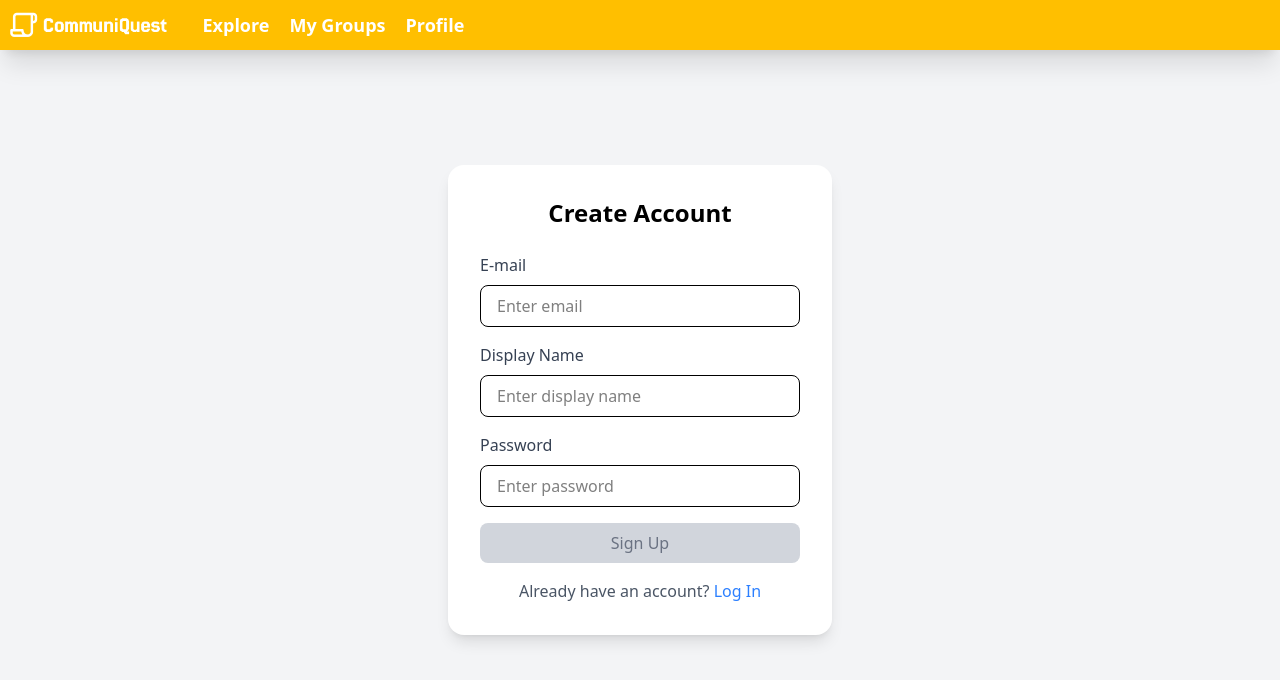
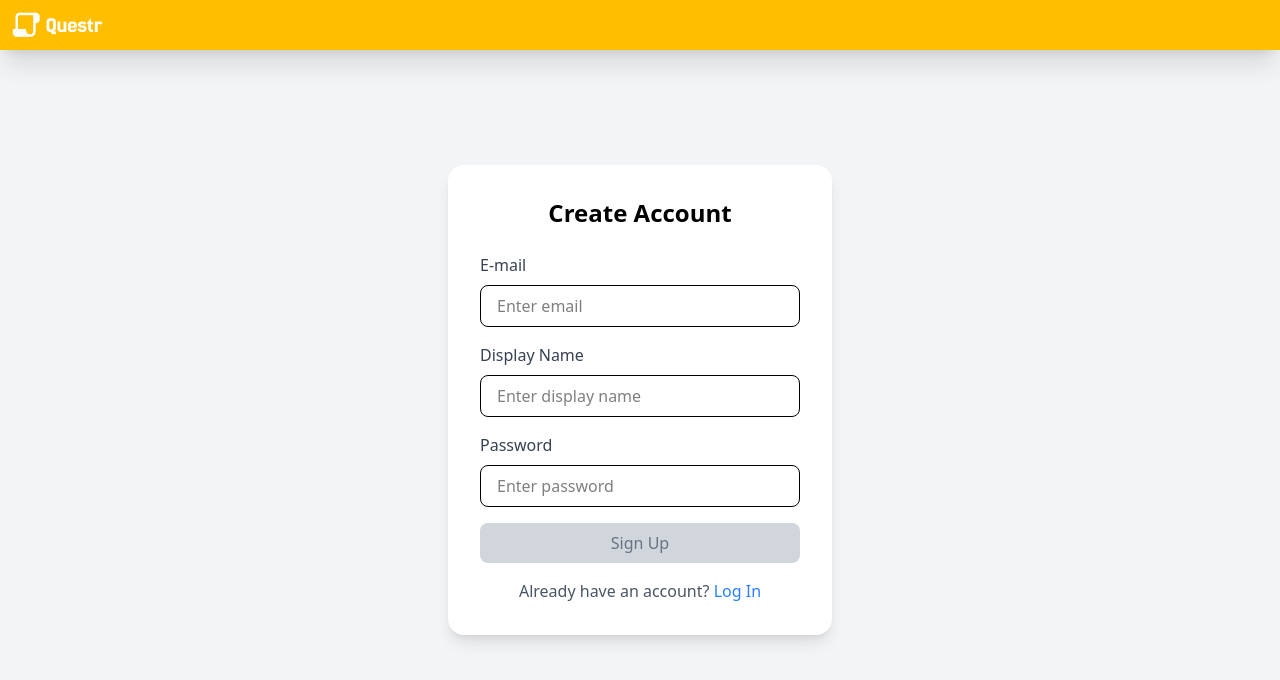
Before and after one commit to tnt417/Minnehack2025ATA, a React (Vite) app in the folder frontend/: page /auth in a window 1280 px wide. Shown: the top 680 px of the page. Built offline with nearby package versions, Linux system fonts and the light colour scheme.

Commit message:
frontend

```diff
--- a/frontend/src/App.jsx
+++ b/frontend/src/App.jsx
@@ -28,9 +28,9 @@ function App() {
 
   return (
     <Router>
-      <NavBar/>
+      <NavBar loggedIn={isLoggedIn}/>
       <Routes>
-        <Route path="/" element={<LandingPage />} />
+        <Route path="/" element={<Navigate to="/auth"/>} />
         <Route path="/auth" element={isLoggedIn() ? <Navigate to="/my-groups"/> : <SignupLogin setInfo={
           (token, userId) => {
             setAuthToken(token);
--- a/frontend/src/pages/GroupList.jsx
+++ b/frontend/src/pages/GroupList.jsx
@@ -31,7 +31,7 @@ const GroupList = ({ myGroups, authToken }) => {
   return (
     <div className="space-y-4 w-full m-auto justify-center pt-[50px] bg-gray-100 min-h-screen">
       <h1 className="text-center text-2xl mt-[50px]">{myGroups ? "Your Groups" : "Explore groups in your community..."}</h1>
-      {myGroups && <div className='flex justify-center align-middle'><NavLink to="/create-group"
+      {myGroups && <div className='flex w-full justify-center align-middle'><NavLink to="/create-group"
             className={`flex flex-1 items-center justify-between mx-4 py-2 rounded-lg transition duration-300 bg-blue-500 max-w-[500px] mb-[15px] hover:bg-blue-600 text-white cursor-pointer`}
           >
             <p className="w-full text-center">Create a Group</p>
--- a/frontend/src/pages/components/GroupEntry.jsx
+++ b/frontend/src/pages/components/GroupEntry.jsx
@@ -9,7 +9,8 @@ const GroupEntry = ({ id, groupName, numPeople, joined }) => {
   }
 
   return (
-    <div className="flex items-center justify-between mx-4 p-4 bg-white rounded-lg shadow-md mb-4 max-w-[500px]">
+    <div className="flex items-center justify-center w-full">
+      <div className="flex w-full justify-between mx-4 p-4 bg-white rounded-lg shadow-md mb-4 max-w-[500px]">
         <div className="flex flex-col">
           <span className="text-lg font-semibold">{groupName}</span>
           <span className="text-sm text-gray-600">{numPeople} members</span>
@@ -18,6 +19,7 @@ const GroupEntry = ({ id, groupName, numPeople, joined }) => {
           {joined ? "View" : "Join"}
         </button>
       </div>
+    </div>
   );
 };
 
--- a/frontend/src/pages/components/NavBar.jsx
+++ b/frontend/src/pages/components/NavBar.jsx
@@ -4,10 +4,9 @@ import logoPic from "../../assets/Logo.png";
 const navLinks = [
   { to: '/explore-groups', text: 'Explore' },
   { to: '/my-groups', text: 'My Groups' },
-  { to: '/profile', text: 'Profile' },
 ];
 
-function NavBar() {
+function NavBar({loggedIn}) {
 
     const location = useLocation();
 
@@ -15,7 +14,7 @@ function NavBar() {
     <div className="fixed h-[50px] bg-[#FFBF00] w-full shadow-xl flex items-center z-[5]">
       <div className="flex w-full h-full justify-left">
         <img className="ml-[10px] h-full" src={logoPic}></img>
-        {location.pathname == "/" || navLinks.map((link) => (
+        {location.pathname == "/auth" || location.pathname=="/" || navLinks.map((link) => (
           <NavLink
             key={link.to}
             to={link.to}
```
Also changed, not shown: frontend/src/assets/Logo.png, 1 other file (tests, documents, lock files or other folders). Lines whose indentation alone changed are shown as unchanged.
